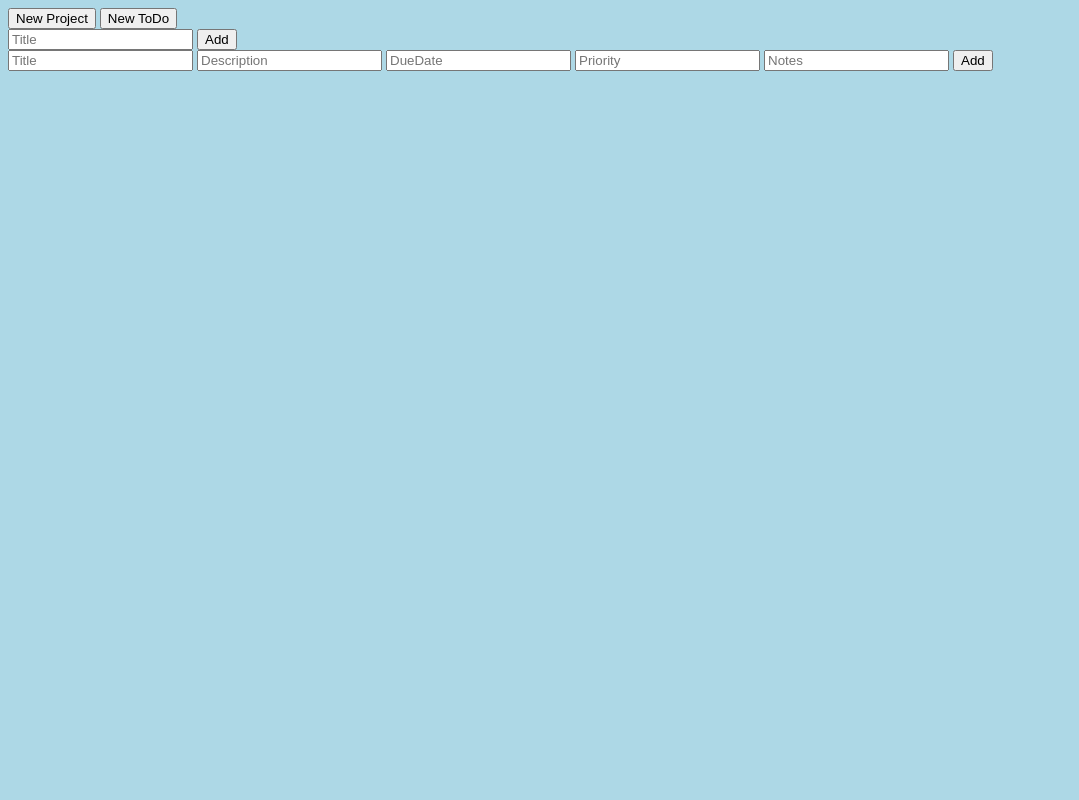
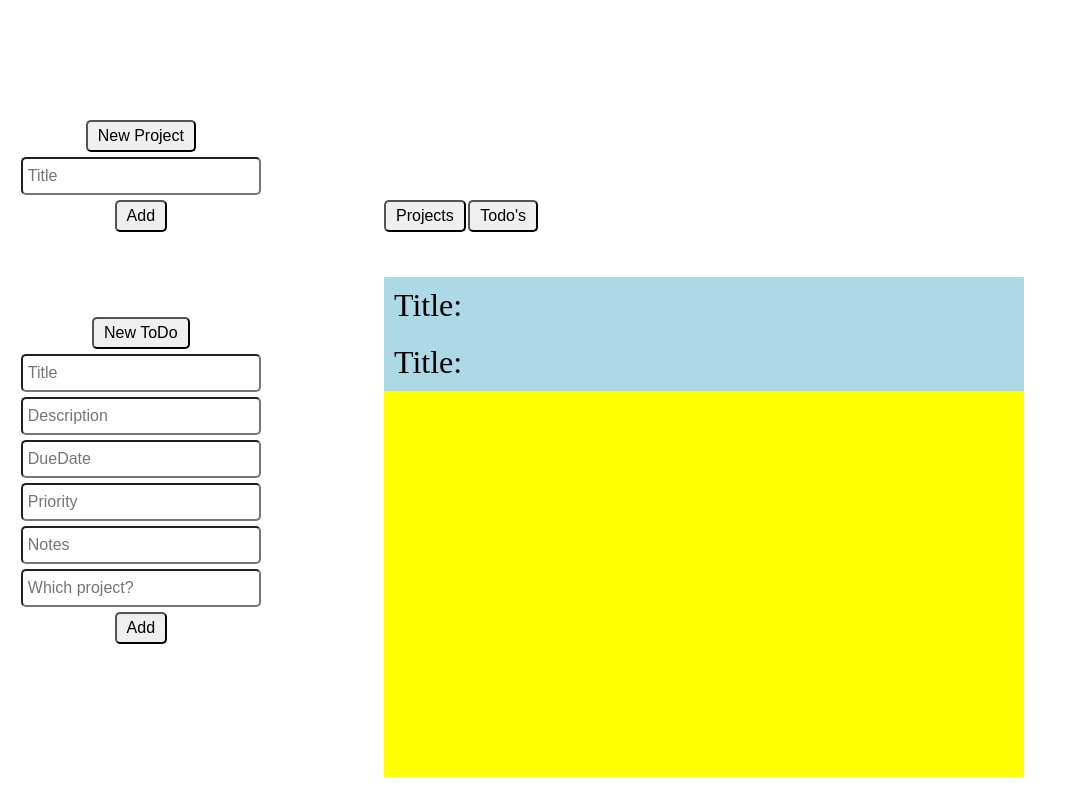
Before and after one commit to kloba1004/todo-app, a website built with webpack: page dist/index.html in a window 1280 px wide. Shown: the whole page, without its empty margins (0-1079 px from the left). Built offline with Linux system fonts and the light colour scheme.

Commit message:
basic ui

```diff
--- a/src/constructors.js
+++ b/src/constructors.js
@@ -9,12 +9,13 @@
 }
 
 class ToDo extends Project {
-    constructor(title, description, dueDate, priority, notes) {
+    constructor(title, description, dueDate, priority, notes, whichProject) {
         super(title);
         this.description = description;
         this.dueDate = dueDate;
         this.priority = priority;
         this.notes = notes;
+        this.whichProject = whichProject;
     }
 
     setDescription(description) {
--- a/src/index.js
+++ b/src/index.js
@@ -1,6 +1,6 @@
 import {Project, ToDo, ChecklistItem} from './constructors.js';
 import Editor from './editor.js';
-import PushToDisplay from './push-to-display.js';
+import {PushToDisplay, projects, toDos} from './push-to-display.js';
 import PullFromDisplay from './pull-from-display.js';
 import './style.css';
 
@@ -14,7 +14,7 @@
     } else {
         var newItem = Editor.createItem(ToDo, ...inputs);
     }
-    PushToDisplay.print(newItem);
+    PushToDisplay.print(newItem, formType);
 
     e.preventDefault();
     e.target.reset();
--- a/src/push-to-display.js
+++ b/src/push-to-display.js
@@ -1,7 +1,14 @@
+import { Project } from "./constructors";
+
+const projects = [],
+      toDos = [];
+
 class PushToDisplay {
-    static print(item) {
+    static print(item, itemType) {
+        itemType === 'project' ? projects.push(item) : toDos.push(item);
         const content = document.querySelector('.content');
         const displayElement = document.createElement('div');
+        displayElement.className = 'displayItem';
 
         for (let key in item) {
             const p = document.createElement('p');
@@ -12,4 +19,4 @@
     }
 }
 
-export default PushToDisplay;
+export {PushToDisplay, projects, toDos};
--- a/src/style.css
+++ b/src/style.css
@@ -1,3 +1,79 @@
+*, *::before, *::after {
+    box-sizing: border-box;
+    margin: 0;
+    padding: 0;
+}
+
 body {
+    font-size: 10px;
+}
+
+.forms {
+    height: 85vh;
+    width: 20vw;
+    position: fixed;
+    top: 15vh;
+    left: 1vw;
+    display: flex;
+    flex-direction: column;
+    align-items: center;
+}
+
+form {
+    display: flex;
+    flex-direction: column;
+    align-items: center;
+}
+
+.todo {
+    position: relative;
+    top: 5rem;
+}
+
+button {
+    padding: 5px 10px;
+    font-size: 1rem;
+    border-radius: 5px;
+    outline: none;
+    margin-bottom: 5px;
+}
+
+#todo {
+    position: relative;
+    top: 5rem;
+}
+
+input {
+    width: 15rem;
+    line-height: 1.5;
+    font-size: 1rem;
+    padding: 5px;
+    border-radius: 5px;
+    outline: none;
+    margin-bottom: 5px;
+}
+
+.list-button {
+    position: relative;
+    top: 25vh;
+    left: 30vw;
+}
+
+.content {
+    width: 50vw;
+    height: 500px;
+    background: yellow;
+    position: relative;
+    top: 30vh;
+    left: 30vw;
+    display: flex;
+    flex-direction: column;
+}
+
+.displayItem {
+    width: 100%;
+    height: auto;
+    font-size: 2rem;
+    padding: 10px;
     background: lightblue;
 }
```
Also changed, not shown: dist/bundle.js, dist/index.html.
